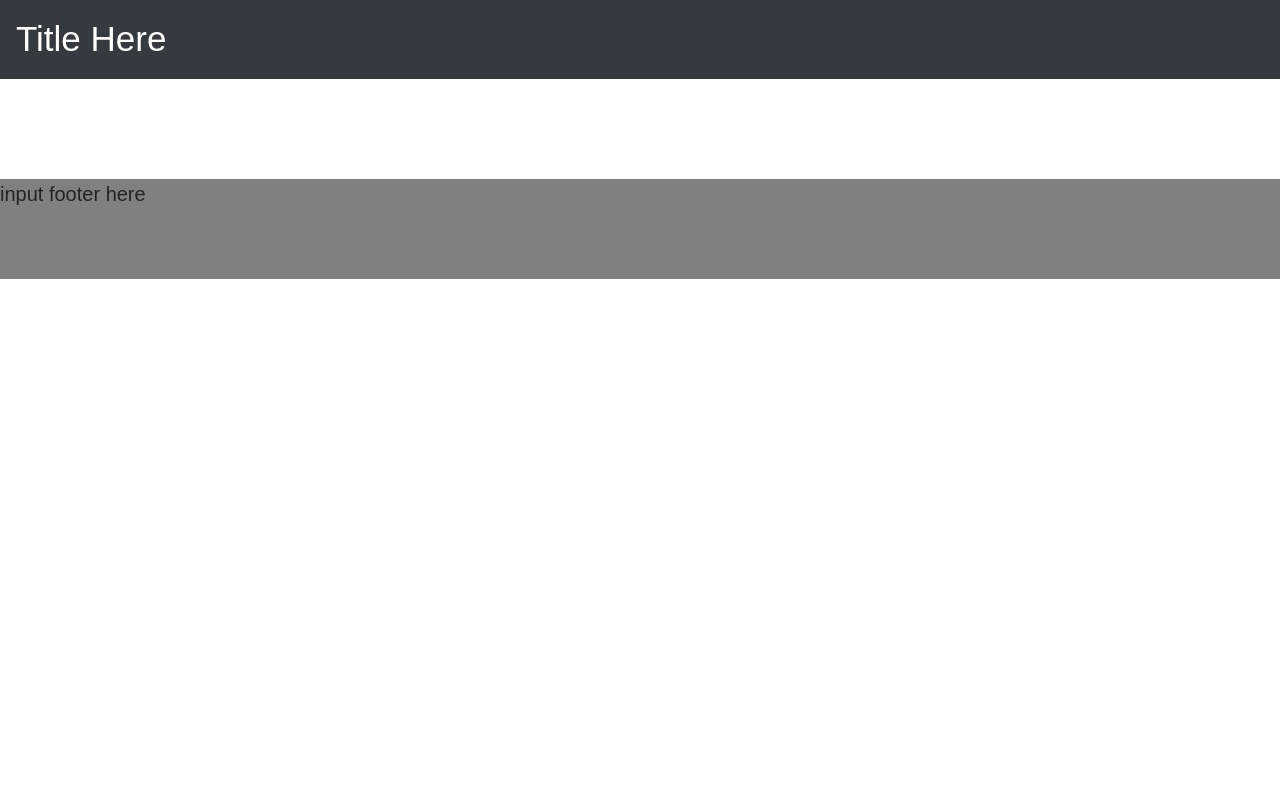
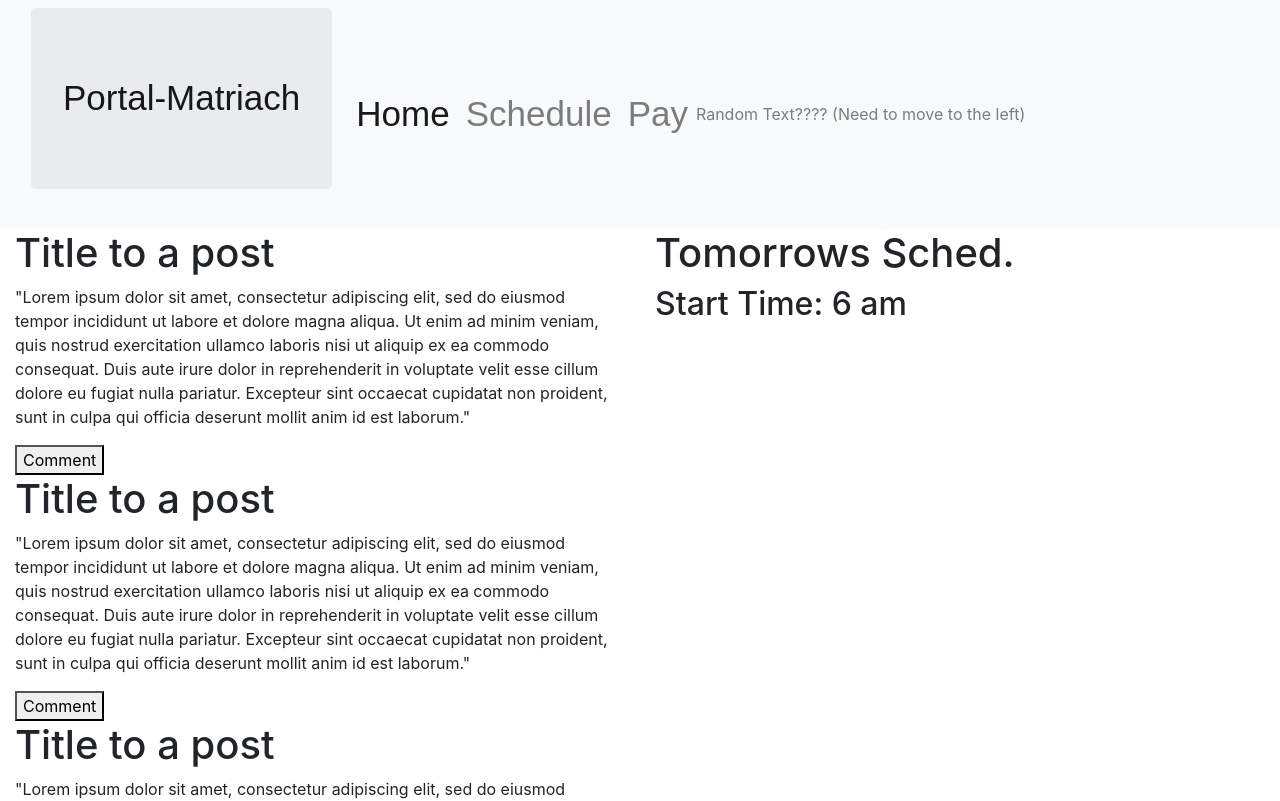
Before and after one commit to ETroya/Portal-Matriarch, a React (Create React App) app in the folder client/: page / in a window 1280 px wide. Shown: the top 801 px of the page. Built offline with nearby package versions, Linux system fonts and the light colour scheme.

Commit message:
add user page

```diff
--- a/client/package.json
+++ b/client/package.json
@@ -8,6 +8,7 @@
     "@testing-library/react": "^11.2.6",
     "@testing-library/user-event": "^12.8.3",
     "bootstrap": "^4.6.0",
+    "eslint": "^7.23.0",
     "react": "^17.0.2",
     "react-dom": "^17.0.2",
     "react-router-dom": "^5.2.0",
--- a/client/src/App.js
+++ b/client/src/App.js
@@ -1,8 +1,9 @@
-import React, { useState, useEffect } from "react";
+import React from "react";
 import { BrowserRouter as Router, Route } from "react-router-dom";
 import Navbar from "./components/Navbar";
 import Footer from "./components/Footer";
 import Wrapper from "./components/Wrapper";
+import User from "./pages/user";
 
 function App() {
   return (
@@ -10,7 +11,7 @@ function App() {
       <div>
         <Navbar />
         <Wrapper>
-
+          <User />
         </Wrapper>
         <Footer />
       </div>
--- a/client/src/components/Navbar/index.js
+++ b/client/src/components/Navbar/index.js
@@ -1,15 +1,49 @@
 import React from "react";
 import "./style.css";
 
-// Depending on the current path, this component sets the "active" class on the appropriate navigation link item
-function Navbar() {
+const index = () => {
   return (
-    <nav className="navbar navbar-expand-lg navbar-dark bg-dark">
-      <a className="navbar-brand" href="/">
-        Title Here
-      </a>
+    <nav className="navbar navbar-expand-lg navbar-light bg-light">
+      <div className="container-fluid">
+        <a className="navbar-brand jumbotron" href="#">
+          Portal-Matriach
+        </a>
+        <button
+          className="navbar-toggler"
+          type="button"
+          data-bs-toggle="collapse"
+          data-bs-target="#navbarText"
+          aria-controls="navbarText"
+          aria-expanded="false"
+          aria-label="Toggle navigation"
+        >
+          <span className="navbar-toggler-icon"></span>
+        </button>
+        <div className="collapse navbar-collapse" id="navbarText">
+          <ul className="navbar-nav me-auto mb-2 mb-lg-0">
+            <li className="nav-item">
+              <a className="nav-link active" aria-current="page" href="#">
+                Home
+              </a>
+            </li>
+            <li className="nav-item">
+              <a className="nav-link" href="#">
+                Schedule
+              </a>
+            </li>
+            <li className="nav-item">
+              <a className="nav-link" href="#">
+                Pay
+              </a>
+            </li>
+          </ul>
+          <span className="navbar-text">
+            Random Text???? (Need to move to the left)
+          </span>
+        </div>
+      </div>
     </nav>
   );
-}
+};
 
-export default Navbar;
+export default index;
--- /dev/null
+++ b/client/src/components/comment/index.js
@@ -0,0 +1,13 @@
+import React from "react";
+
+const Comment = () => {
+  return (
+    <div className="comment">
+      <h1>New comment goes here</h1>
+      <textarea></textarea>
+      <button>Post</button>
+    </div>
+  );
+};
+
+export default Comment;
--- /dev/null
+++ b/client/src/components/feed/index.js
@@ -0,0 +1,15 @@
+import React from "react";
+import Post from "../post/index";
+
+const Feed = ({ state, addComment }) => {
+  return (
+    <div className="container">
+      <Post state={state} addComment={addComment} />
+      <Post state={state} addComment={addComment} />
+      <Post state={state} addComment={addComment} />
+      <Post state={state} addComment={addComment} />
+    </div>
+  );
+};
+
+export default Feed;
--- /dev/null
+++ b/client/src/components/nextDay/index.js
@@ -0,0 +1,12 @@
+import React from "react";
+
+const index = () => {
+  return (
+    <div>
+      <h1>Tomorrows Sched.</h1>
+      <h2>Start Time: 6 am</h2>
+    </div>
+  );
+};
+
+export default index;
--- /dev/null
+++ b/client/src/components/post/index.js
@@ -0,0 +1,23 @@
+import React from "react";
+import Comment from "../comment/index";
+
+const Post = ({ state, addComment }) => {
+  return (
+    <div className="post">
+      <h1>Title to a post</h1>
+      <p>
+        "Lorem ipsum dolor sit amet, consectetur adipiscing elit, sed do eiusmod
+        tempor incididunt ut labore et dolore magna aliqua. Ut enim ad minim
+        veniam, quis nostrud exercitation ullamco laboris nisi ut aliquip ex ea
+        commodo consequat. Duis aute irure dolor in reprehenderit in voluptate
+        velit esse cillum dolore eu fugiat nulla pariatur. Excepteur sint
+        occaecat cupidatat non proident, sunt in culpa qui officia deserunt
+        mollit anim id est laborum."
+      </p>
+      <button onClick={addComment}>Comment</button>
+      {state ? <Comment /> : null}
+    </div>
+  );
+};
+
+export default Post;
--- /dev/null
+++ b/client/src/pages/user.js
@@ -0,0 +1,24 @@
+import React, { useState } from "react";
+import Feed from "../components/feed/index";
+import NextDay from "../components/nextDay/index";
+function User() {
+  //setting state
+  const [newComment, setNewComment] = useState(false);
+
+  function addComment() {
+    setNewComment(!newComment);
+  }
+
+  return (
+    <div className="row">
+      <div className="col-6">
+        <Feed state={newComment} addComment={addComment} />
+      </div>
+      <div className="col-6">
+        <NextDay />
+      </div>
+    </div>
+  );
+}
+
+export default User;
--- a/package.json
+++ b/package.json
@@ -25,10 +25,10 @@
   "homepage": "https://github.com/ETroya/Portal-Matriarch#readme",
   "devDependencies": {
     "concurrently": "^4.1.0",
+    "eslint": "^7.23.0",
     "eslint-config-prettier": "^2.9.0",
     "eslint-plugin-prettier": "^2.6.2",
-    "nodemon": "^1.18.7",
-    "eslint": "^7.23.0"
+    "nodemon": "^1.18.7"
   },
   "dependencies": {
     "dotenv": "^8.2.0",
```
Also changed, not shown: client/src/pages/login.js (added), 2 other files (tests, documents, lock files or other folders). Lines whose indentation alone changed are shown as unchanged.
